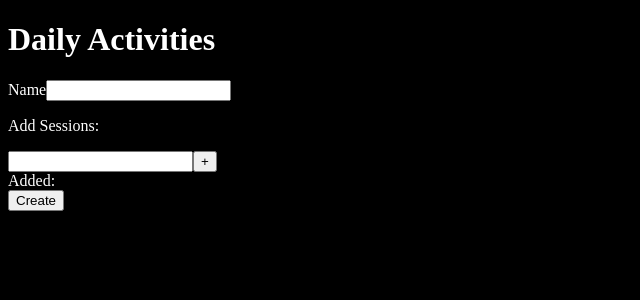
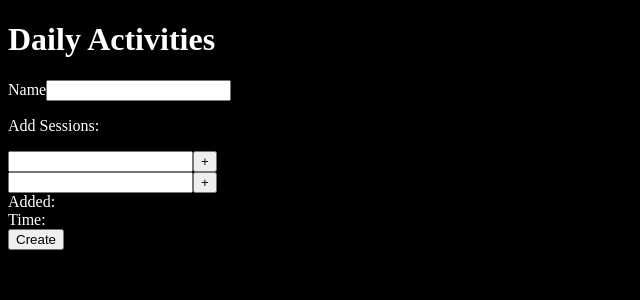
Before and after one commit to Efaideleon/Vim-Practice-App, a React (Vite) app in the folder vim-shortcuts-training-app/: page / in a window 1280 px wide. Shown: the top 300 px of the page, without its empty margins (0-640 px from the left). Built offline with nearby package versions, Linux system fonts and the light colour scheme.

Commit message:
updated dynamic time

```diff
--- a/vim-shortcuts-training-app/src/Activity.jsx
+++ b/vim-shortcuts-training-app/src/Activity.jsx
@@ -5,8 +5,8 @@ export default function Activity({ activity, startActivity }) {
 
     return (
         <div className="activity-container">
-            <h1>{activity.name}</h1>
-            <h3>{activity.total_time}</h3>
+            <h1>Name: {activity.name}</h1>
+            <h3>Time: {activity.total_time}</h3>
             <h3><div>
                 <h3>Sessions: </h3>
                 {activity.sessions.map((session) => {
--- a/vim-shortcuts-training-app/src/CreateActivity.jsx
+++ b/vim-shortcuts-training-app/src/CreateActivity.jsx
@@ -4,13 +4,18 @@ export default function CreateActivity({ addActivity }) {
     const [input_value, setInputValue] = useState("")
     const [input_session, setInputSession] = useState("")
     const [sessions, setSessions] = useState([])
+    const [input_time, setInputTime] = useState("")
+    const [added_time, setAddedTime] = useState("")
 
     function handleSubmit(e) {
         e.preventDefault()
         if (input_value) {
-            addActivity({ name: input_value, id: crypto.randomUUID(), sessions: sessions, total_time: 5 })
+            addActivity({ name: input_value, id: crypto.randomUUID(), sessions: sessions, total_time: added_time })
         }
         setInputValue("")
+        setSessions([])
+        setInputSession("")
+        setInputTime("")
     }
 
     function addToSessionList(e) {
@@ -18,6 +23,12 @@ export default function CreateActivity({ addActivity }) {
         setSessions(prevSessions => { return [...prevSessions, { name: input_session, id: crypto.randomUUID() }] })
         console.log("sessions: ", sessions);
     }
+
+    function setTotalAddedTime(e){
+        e.preventDefault()
+        setAddedTime(input_time)
+    }
+
 
     return (
         <>
@@ -29,10 +40,17 @@ export default function CreateActivity({ addActivity }) {
                     <input value={input_session} onChange={(e) => setInputSession(e.target.value)}></input>
                     <button onClick={addToSessionList}>+</button>
                 </div>
+
+                <div>
+                    <input value={input_time} onChange={(e) => setInputTime(e.target.value)}></input>
+                    <button onClick={setTotalAddedTime}>+</button>
+                </div>
+
                 <div>Added:</div>
                 {
                     sessions.map((session) => <div key={session.id}>{session.name}</div>)
                 }
+                <div>Time: {added_time}</div>
                 <div><button>Create</button></div>
             </form>
         </>
```
